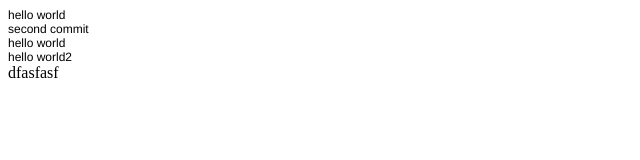
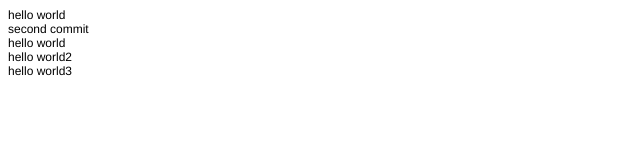
Before and after one commit to yonie122/sungho, a plain HTML site: page index.html in a window 1280 px wide. Shown: the full height of the page, 0-640 px from the left. Drawn offline with Linux system fonts and the light colour scheme.

Commit message:
first commit

```diff
--- a/index.html
+++ b/index.html
@@ -17,7 +17,7 @@
 <p class="p1"><span class="s1">second commit</span></p>
 <p class="p1"><span class="s1">hello world</span></p>
 <p class="p1"><span class="s1">hello world2</span></p>
-dfasfasf
+<p class="p1"><span class="s1">hello world3</span></p>
 
 </body>
 </html>
```
